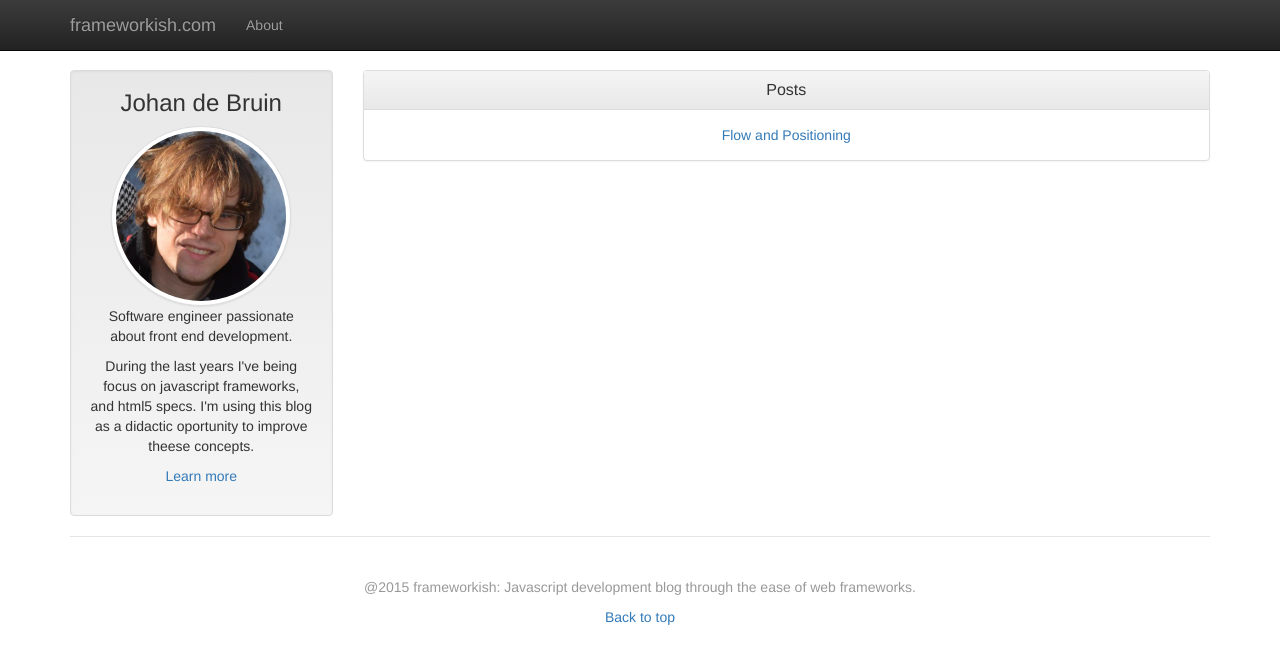
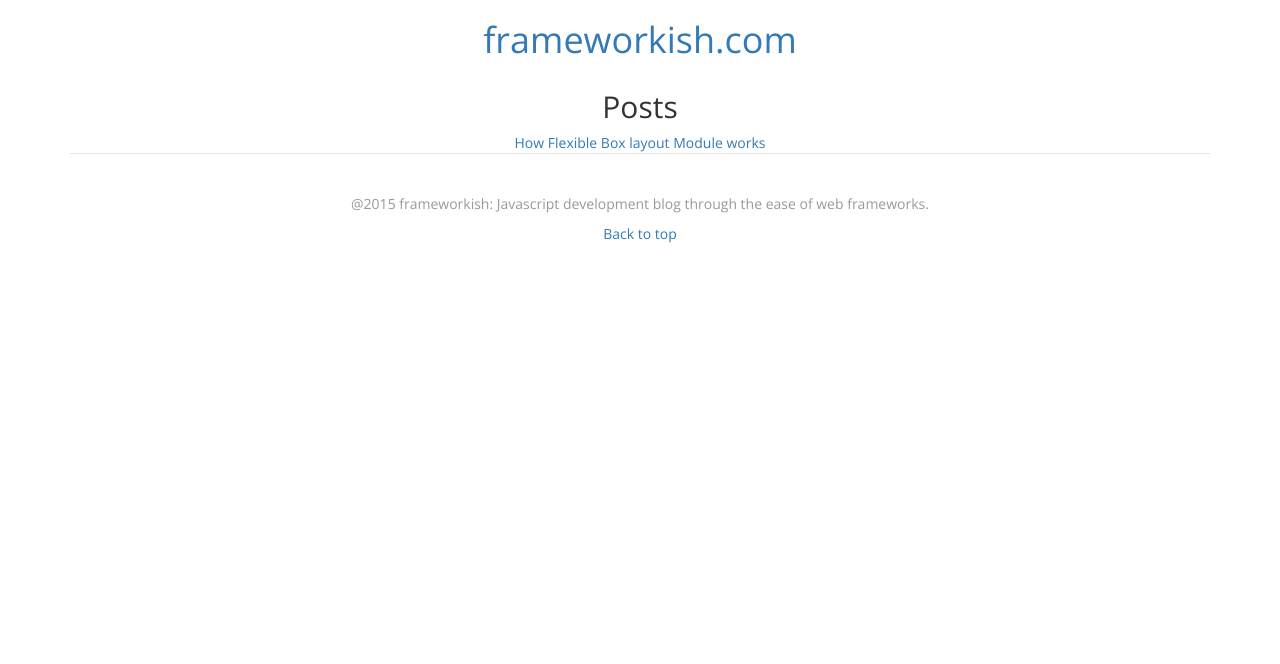
Before and after one commit to Rastikko/Rastikko.github.io, a Jekyll site: the page built from index.html, in a window 1280 px wide. Shown: the top 664 px of the page. Built offline with Jekyll 4.4.1, drawn with Linux system fonts in a browser that asks for light colours.

Commit message:
Deleting any unused stuff and some TODOS

````diff
--- a/_includes/head.html
+++ b/_includes/head.html
@@ -6,7 +6,7 @@
   <title>{% if page.title %}{{ page.title }}{% else %}{{ site.title }}{% endif %}</title>
   <meta name="description" content="{% if page.excerpt %}{{ page.excerpt | strip_html | strip_newlines | truncate: 160 }}{% else %}{{ site.description }}{% endif %}">
 
-  <link rel="stylesheet" href="https://maxcdn.bootstrapcdn.com/bootstrap/3.3.6/css/bootstrap.min.css" integrity="sha384-1q8mTJOASx8j1Au+a5WDVnPi2lkFfwwEAa8hDDdjZlpLegxhjVME1fgjWPGmkzs7" crossorigin="anonymous">
+  <link href='https://fonts.googleapis.com/css?family=Open+Sans' rel='stylesheet' type='text/css'>  <link rel="stylesheet" href="https://maxcdn.bootstrapcdn.com/bootstrap/3.3.6/css/bootstrap.min.css" integrity="sha384-1q8mTJOASx8j1Au+a5WDVnPi2lkFfwwEAa8hDDdjZlpLegxhjVME1fgjWPGmkzs7" crossorigin="anonymous">
   <link rel="stylesheet" href="https://maxcdn.bootstrapcdn.com/bootstrap/3.3.6/css/bootstrap-theme.min.css" integrity="sha384-fLW2N01lMqjakBkx3l/M9EahuwpSfeNvV63J5ezn3uZzapT0u7EYsXMjQV+0En5r" crossorigin="anonymous">
 
   <link rel="stylesheet" href="{{ "/css/main.css" | prepend: site.baseurl }}">
--- a/_includes/header.html
+++ b/_includes/header.html
@@ -1,16 +1,5 @@
-<nav class="navbar navbar-inverse navbar-fixed-top">
-  <div class="container">
-    <div class="navbar-header">
-      <a class="navbar-brand" href="{{ site.baseurl }}/">frameworkish.com</a>
-    </div>
-    <div id="navbar" class="collapse navbar-collapse">
-      <ul class="nav navbar-nav">
-        {% for my_page in site.pages %}
-          {% if my_page.title %}
-          <li><a href="{{ my_page.url | prepend: site.baseurl }}">{{ my_page.title }}</a></li>
-          {% endif %}
-        {% endfor %}
-      </ul>
-    </div><!--/.nav-collapse -->
-  </div>
-</nav>
+<div class="row">
+  <a class="text-center" href="{{ site.baseurl }}/">
+    <h1>frameworkish.com</h1>
+  </a>
+</div>
--- a/_posts/2016-05-04-flow-and-positioning.md
+++ b/_posts/2016-05-04-flow-and-positioning.md
@@ -1,27 +1,50 @@
 ---
 layout: post
-title:  "Flow and Positioning"
+title:  "How Flexible Box layout Module works"
 description: "Introduction of browser DOM elements flow and how the positioning works through CSS specifications"
 date:   2016-05-04
 categories: html
 ---
 
-In this article we will introduce some of the mayor concepts of browser DOM elements Positioning and how
-the browser will render your html elements base on different style manipulations.
-
+The flexbox is a [CSS3 module specification](https://www.w3.org/TR/css-flexbox-1/), meaning that it belong to the new specs for the web. This specification allow us to laying down complex applications and websites. But for us fully understand what this new spec is capable to do, we should step back, and try to trace the CSS 2.1 specifications about normal flow.
 
 ### Normal flow
 
-Any element in the DOM structure will respect the normal flow by default. This flow could traditionally had 2 flavors,
-`block` or `inline`. You might set up the position of your element through the [display](https://developer.mozilla.org/en-US/docs/Web/CSS/display) property:
+Any element in the DOM structure will respect the normal flow by default. This flow could traditionally had 2 flavors, `block` or `inline`. You might set up the position of your element through the [display](https://developer.mozilla.org/en-US/docs/Web/CSS/display) property:
 
 ```css
 .my-selector {
   display: block;
   display: inline;
-  display: flex;
 }
 ```
+
+#Past
+The specifications of css2.1 defines normal flow as the
+
+ - Block layout
+ - Inline layout
+ - Table layout
+ - Positioned layout
+ - Now: flex layout, design to laying complex applications and websites.
+
+ ##TODO: add one example of each
+ can be laid out in any flow direction (leftwards, rightwards, downwards, or even upwards!)
+ can have their display order reversed or rearranged at the style layer (i.e., visual order can be independent of source and speech order)
+ can be laid out linearly along a single (main) axis or wrapped into multiple lines along a secondary (cross) axis
+ can “flex” their sizes to respond to the available space
+ can be aligned with respect to their container or each other on the secondary (cross)
+ can be dynamically collapsed or uncollapsed along the main axis while preserving the container’s cross size
+
+
+
+
+
+
+
+
+In this article we will introduce some of the mayor concepts of browser DOM elements Positioning and how
+the browser will render your html elements base on different style manipulations.
 
 Alternative, in CSS3 there is a new [flexbox module](https://www.w3.org/TR/css-flexbox-1/#flex-containers), flex layout allow us to to have a more controlled flow of the elements, allowing us to organize the flow of multiple elements in a more controlled way. [Check this guide](https://css-tricks.com/snippets/css/a-guide-to-flexbox/) to know more about flexbox.
 
@@ -58,3 +81,5 @@ For example a good strategy to position absolute but from a relative parent, it'
 ```
 
 Meaning that the offsetParent of `child-element` is `parent-container`. Last thing to note, even if relative position behaves like a static, it will allow you to define position attributes into the element.
+
+ - https://www.w3.org/TR/css-flexbox-1/
--- a/_sass/_base.scss
+++ b/_sass/_base.scss
@@ -1,5 +1,8 @@
-body {
-  padding-top: 50px;
+h1, h2, h3, h4, h5, h6 {
+    font-family: 'Open Sans', sans-serif;
+}
+p, div {
+    font-family: 'Open Sans', sans-serif;
 }
 
 .sidebar-johan-img {
--- a/index.html
+++ b/index.html
@@ -3,33 +3,12 @@ layout: default
 ---
 
 <div class="row">
-  <div class="col-sm-3 text-center" style="margin-top: 20px">
-
-    <div class="well">
-      <h3 style="margin-top: 0">Johan de Bruin</h3>
-      <img class="img-thumbnail img-circle text-center sidebar-johan-img" src="/img/johan.jpg" alt="Johan de Bruin Programmer">
-      <p>Software engineer passionate about front end development.</p>
-      <p>
-        During the last years I've being focus on javascript frameworks, and html5 specs.
-        I'm using this blog as a didactic oportunity to improve theese concepts.
-      </p>
-      <p>
-        <a href="#">Learn more</a>
-      </p>
-    </div>
+  <div class="text-center">
+    <h2>Posts</h2>
+    {% for post in site.posts %}
+      <div>
+        <a href="{{ post.url | prepend: site.baseurl }}">{{ post.title }}</a>
+      </div>
+    {% endfor %}
   </div>
-
-  <div class="col-sm-9 text-center">
-    <div class="panel panel-default" style="margin-top: 20px">
-      <div class="panel-heading">
-        <h3 class="panel-title">Posts</h3>
-      </div>
-      {% for post in site.posts %}
-        <div class="panel-body">
-          <a href="{{ post.url | prepend: site.baseurl }}">{{ post.title }}</a>
-        </div>
-      {% endfor %}
-    </div>
-  </div>
-
 </div>
````
